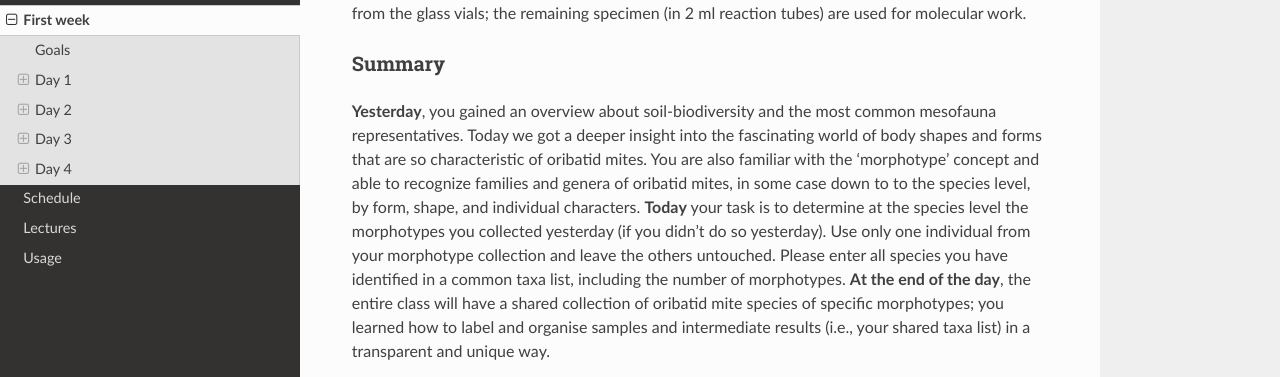
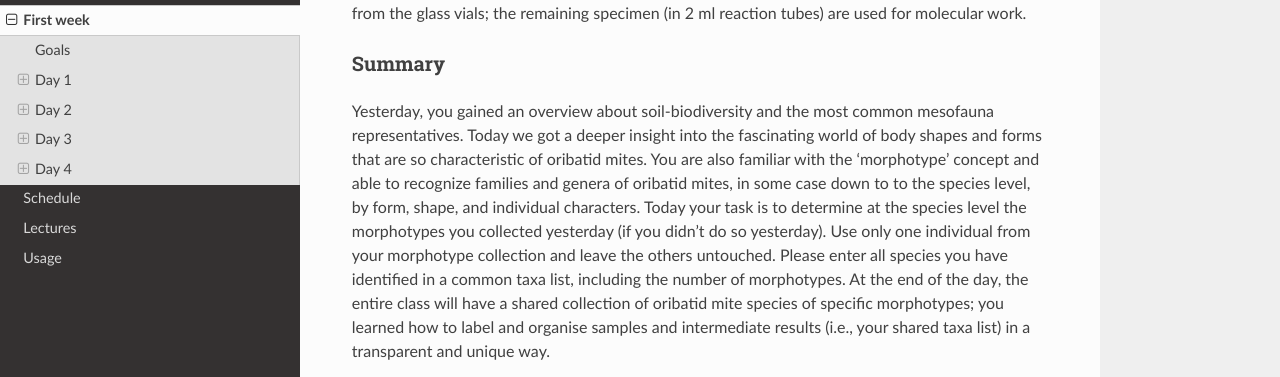
Before and after one commit to bheimbu/evolutionary_ecology, a Sphinx documentation site: the page built from docs/source/first_week.rst, in a window 1280 px wide and 900 px high, scrolled down 2534 px. Shown: the part 156-533 px from the top of the window. Built offline with Sphinx 7.4.7 and the Read the Docs theme 2.0.0, drawn with Linux system fonts in a browser that asks for light colours; pages that are not in the unit, such as notebooks, are missing from menus.

```diff
--- a/docs/source/first_week.rst
+++ b/docs/source/first_week.rst
@@ -67,9 +67,9 @@ For the species level identification (using the microscope), please remove one o
 
 Summary
 ^^^^^^^
-**Yesterday**, you gained an overview about soil-biodiversity and the most common mesofauna representatives. Today we got a deeper insight into the fascinating world of body shapes and forms that are so characteristic of oribatid mites. You are also familiar with the 'morphotype' concept and able to recognize families and genera of oribatid mites, in some case down to to the species level, by form, shape, and individual characters.
-**Today** your task is to determine at the species level the morphotypes you collected yesterday (if you didn't do so yesterday). Use only one individual from your morphotype collection and leave the others untouched. Please enter all species you have identified in a common taxa list, including the number of morphotypes.
-**At the end of the day**, the entire class will have a shared collection of oribatid mite species of specific morphotypes; you learned how to label and organise samples and intermediate results (i.e., your shared taxa list) in a transparent and unique way.
+Yesterday, you gained an overview about soil-biodiversity and the most common mesofauna representatives. Today we got a deeper insight into the fascinating world of body shapes and forms that are so characteristic of oribatid mites. You are also familiar with the 'morphotype' concept and able to recognize families and genera of oribatid mites, in some case down to to the species level, by form, shape, and individual characters.
+Today your task is to determine at the species level the morphotypes you collected yesterday (if you didn't do so yesterday). Use only one individual from your morphotype collection and leave the others untouched. Please enter all species you have identified in a common taxa list, including the number of morphotypes.
+At the end of the day, the entire class will have a shared collection of oribatid mite species of specific morphotypes; you learned how to label and organise samples and intermediate results (i.e., your shared taxa list) in a transparent and unique way.
 
 Tasks of the Day
 ^^^^^^^^^^^^^^^^^
```
